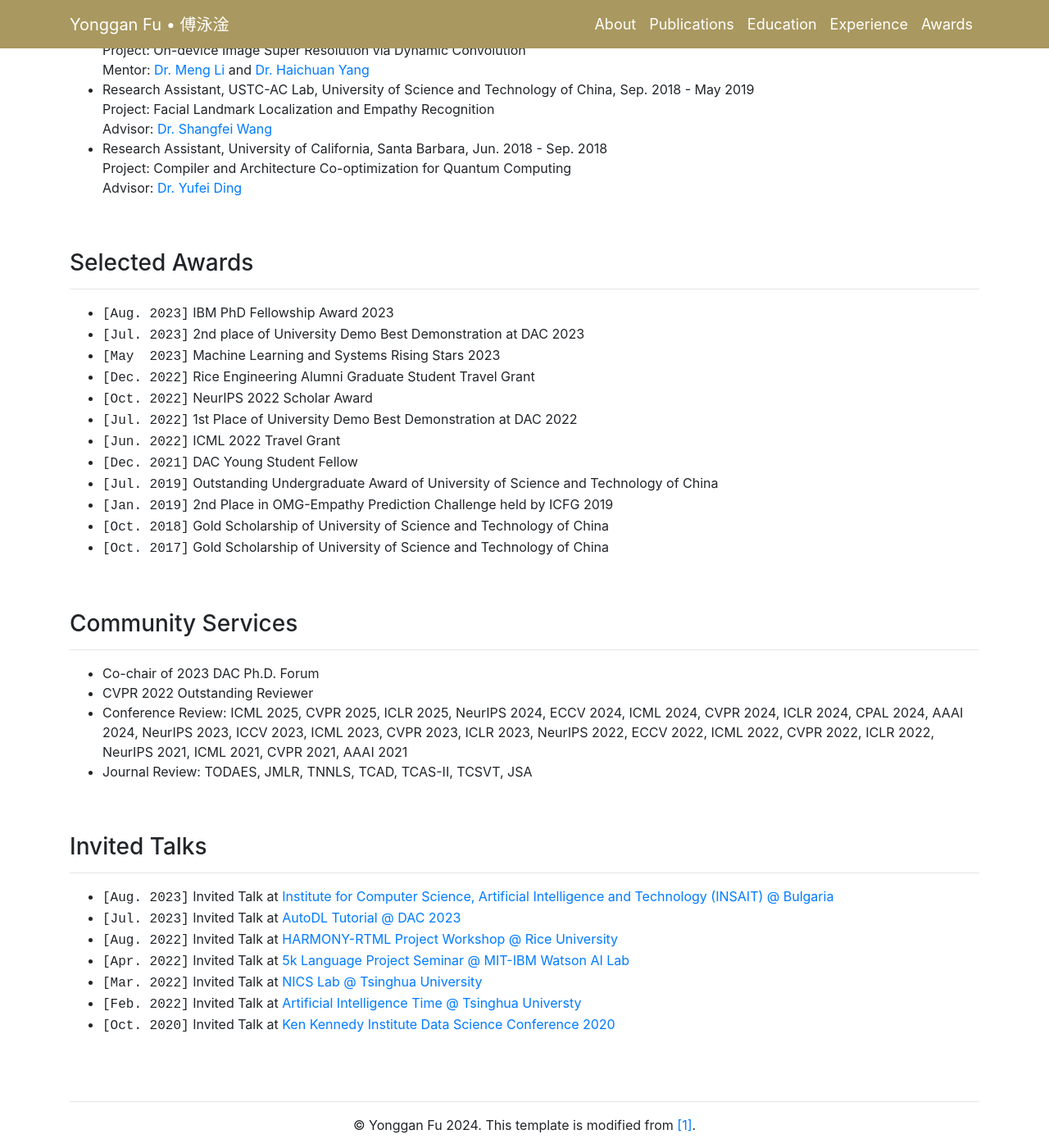
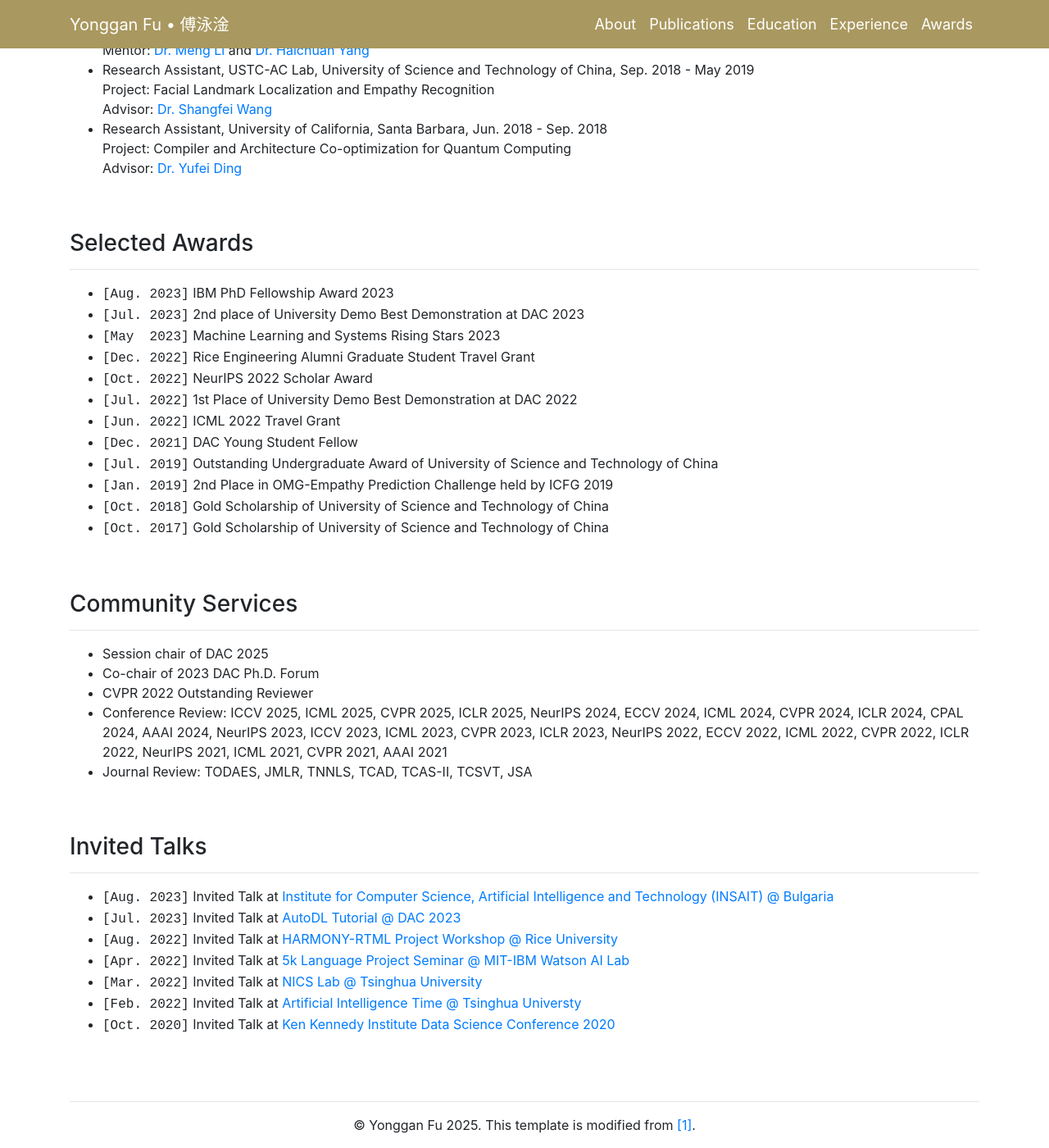
Before and after one commit to tilmto/tilmto.github.io, a Jekyll site: the page built from docs/index.markdown, in a window 1280 px wide and 1400 px high, scrolled down 4951 px. Shown: the whole window at 82% size. Built offline with Jekyll 4.4.1, drawn with Linux system fonts in a browser that asks for light colours; nearby versions of some CDN libraries; a style sheet for code colours, icons or effects is not loaded; part of the change alters nothing that is shown; some of the changed text lies outside the part shown.

```diff
--- a/docs/_layouts/index.html
+++ b/docs/_layouts/index.html
@@ -96,7 +96,7 @@
 			</p>
 
 			<p style="text-align: justify;">My research focus is to democratize cutting-edge AI technology on everyday devices via developing efficient and robust AI models and co-designing the corresponding hardware systems. My research work has been featured as an oral paper at ECCV (2024), spotlight papers at ICLR (2020 & 2021), and selected as an IEEE Micro Top Pick (2023).
-      My CV can be found <a href="https://drive.google.com/file/d/14H1LVzRfl7ckm2t7lUiXdUkey1rgdkZ8/view?usp=sharing" target="_blank">here</a> (lastest update: Jan. 2025).
+      My CV can be found <a href="https://drive.google.com/file/d/1l9kVjmZ5Dam9TSEtwBEOCG7bOFFKAPaj/view?usp=sharing" target="_blank">here</a> (lastest update: Feb. 2025).
 			</p>
 
 
@@ -117,7 +117,7 @@
 		<h3 id="Research" style="padding-top: 100px; margin-top: -80px;">Research Interest</h3><hr>
 		<ul>
 			<li>
-				<b>Algorithms</b>: Efficient and Robust AI Model Compression
+				<b>Algorithms</b>: AI Model Efficiency and Robustness
         [<a href="https://arxiv.org/pdf/2304.11834.pdf" target="_blank">DAC'23</a>]
         [<a href="https://proceedings.mlr.press/v162/fu22c/fu22c.pdf" target="_blank">ICML'22</a>]
         [<a href="https://openreview.net/pdf?id=28ib9tf6zhr" target="_blank">ICLR'22</a>]
@@ -136,7 +136,7 @@
         [<a href="http://proceedings.mlr.press/v139/fu21d/fu21d.pdf" target="_blank">ICML'21</a>]
 			</li>
 			<li>
-				<b>Applications</b>: Efficient Large Language Models [<a href="https://arxiv.org/pdf/2411.13676" target="_blank">ICLR'25</a>][<a href="https://openreview.net/pdf?id=fMbLszVO1H" target="_blank">ICLR'25</a>][<a href="https://openreview.net/pdf?id=G0yxFmP87g" target="_blank">NeurIPS'24</a>][<a href="https://proceedings.neurips.cc/paper_files/paper/2022/file/83d349b6eb8125588b5f091e2d47525c-Paper-Conference.pdf" target="_blank">NeurIPS'22</a>] and 2D/3D Computer Vision [<a href="https://arxiv.org/pdf/2403.11131" target="_blank">ECCV'24 Oral</a>][<a href="https://arxiv.org/pdf/2306.06359.pdf" target="_blank">ICML'23</a>][<a href="https://arxiv.org/pdf/2304.11835.pdf" target="_blank">CVPR'23</a>]
+				<b>Applications</b>: Efficient Large Language Models [<a href="https://arxiv.org/pdf/2411.13676" target="_blank">ICLR'25 Spotlight</a>][<a href="https://openreview.net/pdf?id=fMbLszVO1H" target="_blank">ICLR'25</a>][<a href="https://openreview.net/pdf?id=G0yxFmP87g" target="_blank">NeurIPS'24</a>][<a href="https://proceedings.neurips.cc/paper_files/paper/2022/file/83d349b6eb8125588b5f091e2d47525c-Paper-Conference.pdf" target="_blank">NeurIPS'22</a>] and 2D/3D Computer Vision [<a href="https://arxiv.org/pdf/2403.11131" target="_blank">ECCV'24 Oral</a>][<a href="https://arxiv.org/pdf/2306.06359.pdf" target="_blank">ICML'23</a>][<a href="https://arxiv.org/pdf/2304.11835.pdf" target="_blank">CVPR'23</a>]
         [<a href="https://openaccess.thecvf.com/content/ICCV2021/papers/Fu_SACoD_Sensor_Algorithm_Co-Design_Towards_Efficient_CNN-Powered_Intelligent_PhlatCam_ICCV_2021_paper.pdf" target="_blank">ICCV'21</a>]
         [<a href="http://proceedings.mlr.press/v119/fu20b/fu20b.pdf" target="_blank">ICML'20</a>]
 			</li>
@@ -214,7 +214,7 @@
 	<div class="container">
 		<h3 id="Publications" style="padding-top: 70px; margin-top: -80px;">
 			Selected Publications
-			<small><small> (<i>see full publication list <a href="https://drive.google.com/file/d/14H1LVzRfl7ckm2t7lUiXdUkey1rgdkZ8/view?usp=sharing" target='_blank'>here</a>; * indicates equal contribution</i>)
+			<small><small> (<i>see full publication list <a href="https://drive.google.com/file/d/1l9kVjmZ5Dam9TSEtwBEOCG7bOFFKAPaj/view?usp=sharing" target='_blank'>here</a>; * indicates equal contribution</i>)
 			</small></small><br>
 			<!-- <small><small>
 			(<a href="" id="select0" onclick="showPubs(0); return false;">show selected</a> /
@@ -648,8 +648,8 @@
     <hr>
 		<ul>
 			<li>
-				Research Intern, Learning and Perception Research Group, NVIDIA Research, May 2024 - May 2025<br>
-        Project: Efficient Hybrid Language Model Architecture<br>
+				Research Intern, Learning and Perception Research Group, NVIDIA Research, May 2024 - Apr. 2025<br>
+        Project: Hybrid Language Model Architecture Design<br>
 				Mentor: <a href="https://www.pmolchanov.com/" target="_blank">Dr. Pavlo Molchanov</a> and <a href="https://simonxin.com/" target="_blank">Dr. Xin Dong</a>
 			</li>
 			<li>
@@ -711,9 +711,10 @@
 		<hr>
 
 		<ul>
+			<li>Session chair of DAC 2025</li>
 			<li>Co-chair of 2023 DAC Ph.D. Forum</li>
 			<li>CVPR 2022 Outstanding Reviewer</li>
-			<li>Conference Review: ICML 2025, CVPR 2025, ICLR 2025, NeurIPS 2024, ECCV 2024, ICML 2024, CVPR 2024, ICLR 2024, CPAL 2024, AAAI 2024, NeurIPS 2023, ICCV 2023, ICML 2023, CVPR 2023, ICLR 2023, NeurIPS 2022, ECCV 2022,
+			<li>Conference Review: ICCV 2025, ICML 2025, CVPR 2025, ICLR 2025, NeurIPS 2024, ECCV 2024, ICML 2024, CVPR 2024, ICLR 2024, CPAL 2024, AAAI 2024, NeurIPS 2023, ICCV 2023, ICML 2023, CVPR 2023, ICLR 2023, NeurIPS 2022, ECCV 2022,
         ICML 2022, CVPR 2022, ICLR 2022, NeurIPS 2021, ICML 2021, CVPR 2021, AAAI 2021</li>
 			<li>Journal Review: TODAES, JMLR, TNNLS, TCAD, TCAS-II, TCSVT, JSA</li>
 		</ul>
@@ -760,7 +761,7 @@
 		<hr>
 		<center>
 			<footer>
-				<p>&copy; Yonggan Fu 2024. This template is modified from <a href="https://yunzhuli.github.io/" target="_blank">[1]</a>.</p>
+				<p>&copy; Yonggan Fu 2025. This template is modified from <a href="https://yunzhuli.github.io/" target="_blank">[1]</a>.</p>
 			</footer>
 		</center>
 	</div>
```
